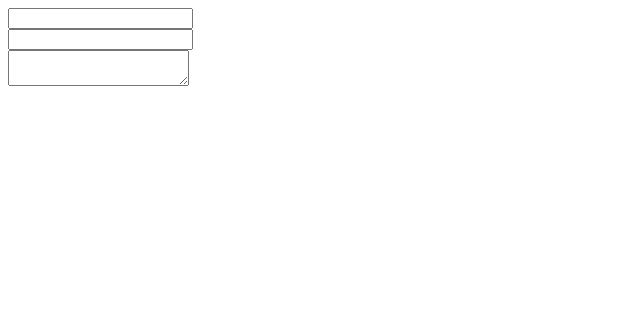
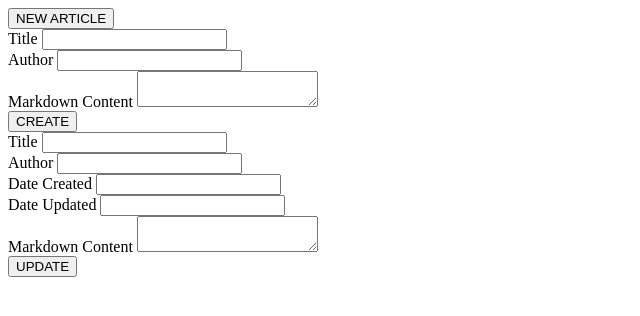
Before and after one commit to CunningDJ/markdown-blog-vanilla, a website: page frontend/public/editor.html in a window 1280 px wide. Shown: the whole page, without its empty margins (0-640 px from the left). Drawn offline with nearby package versions, Linux system fonts and the light colour scheme.

Commit message:
Updated eidtor html form

```diff
--- a/backend/src/server.js
+++ b/backend/src/server.js
@@ -71,7 +71,7 @@ app.post(ARTICLES_PATH, (req, res, next) => {
 });
 
 
-
+// Listening
 app.listen(LISTEN_PORT, function() {
     console.log(`Serving on port ${LISTEN_PORT}`);
 });
--- a/frontend/public/editor.html
+++ b/frontend/public/editor.html
@@ -4,19 +4,51 @@
     <title>Markdown Blog: Editor</title>
 </head>
 <body>
-    <div id="article-editor"
-    <form id="editor-form">
-        <label for="editor-form__title"></label>
-        <input type="text" id="editor-form__title">
+    <div id="editor">
+
+    </div>
+    <button id="editor-new-article-button">NEW ARTICLE</button>
+
+    <!-- ARTICLE CREATE Form -->
+    <form id="editor-create-form" action="http://localhost:8081/api/articles" method="POST">
+        <label for="editor-create-form__title">Title</label>
+        <input type="text" id="editor-create-form__title" name="title">
         <br/>
-        <label for="editor-form__author"></label>
-        <input type="text" id="editor-form__author">
+        <label for="editor-create-form__author">Author</label>
+        <input type="text" id="editor-create-form__author" name="author">
         <br/>
-        <label for="editor-form__content"></label>
-        <textarea id="editor-form__content"></textarea>
+        <label for="editor-create-form__markdown-content">Markdown Content</label>
+        <textarea id="editor-create-form__markdown-content" name="markdownContent"></textarea>
         <br/>
+
+        <button type="submit">CREATE</button>
     </form>
     </div>
+
+    <!-- ARTICLE UPDATE Form -->
+    <div id="article-editor-update">
+    <!-- TODO: Update the action to use :articleId (this doesn't work as is) or move action logic to JS -->
+    <form id="editor-update-form" action="http://localhost:8081/api/articles/:articleId" method="PUT">
+        <label for="editor-update-form__title">Title</label>
+        <input type="text" id="editor-update-form__title" name="title">
+        <br/>
+        <label for="editor-update-form__author">Author</label>
+        <input type="text" id="editor-update-form__author" name="author">
+        <br/>
+        <label for="editor-update-form__date-created">Date Created</label>
+        <input type="text" id="editor-update-form__date-created" name="dateCreated">
+        <br/>
+        <label for="editor-update-form__date-updated">Date Updated</label>
+        <input type="text" id="editor-update-form__date-updated" name="dateUpdated">
+        <br/>
+        <label for="editor-update-form__markdown-content">Markdown Content</label>
+        <textarea id="editor-update-form__markdown-content" name="markdownContent"></textarea>
+        <br/>
+
+        <button type="submit">UPDATE</button>
+    </form>
+    </div>
+
 
 
     <!-- SCRIPTS -->
```
